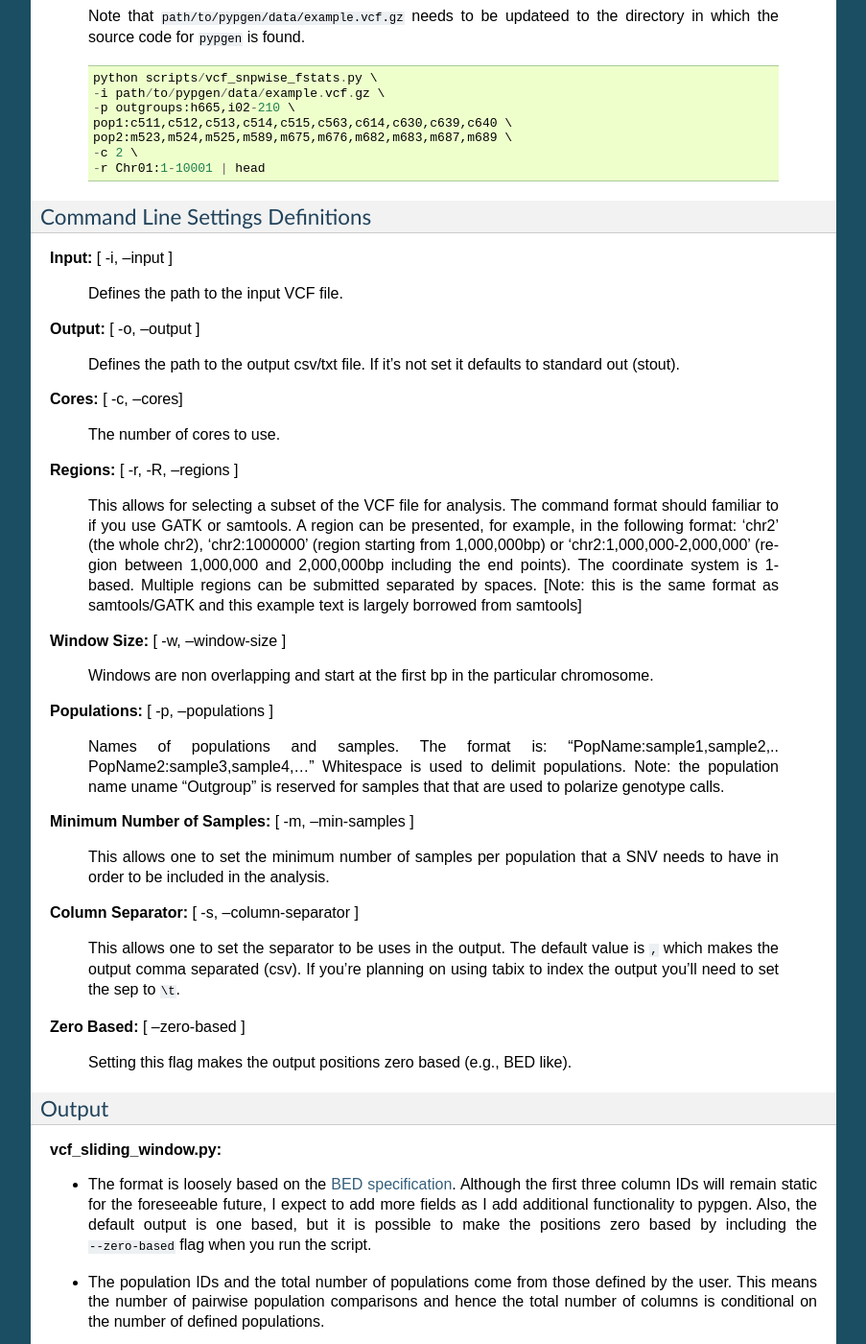
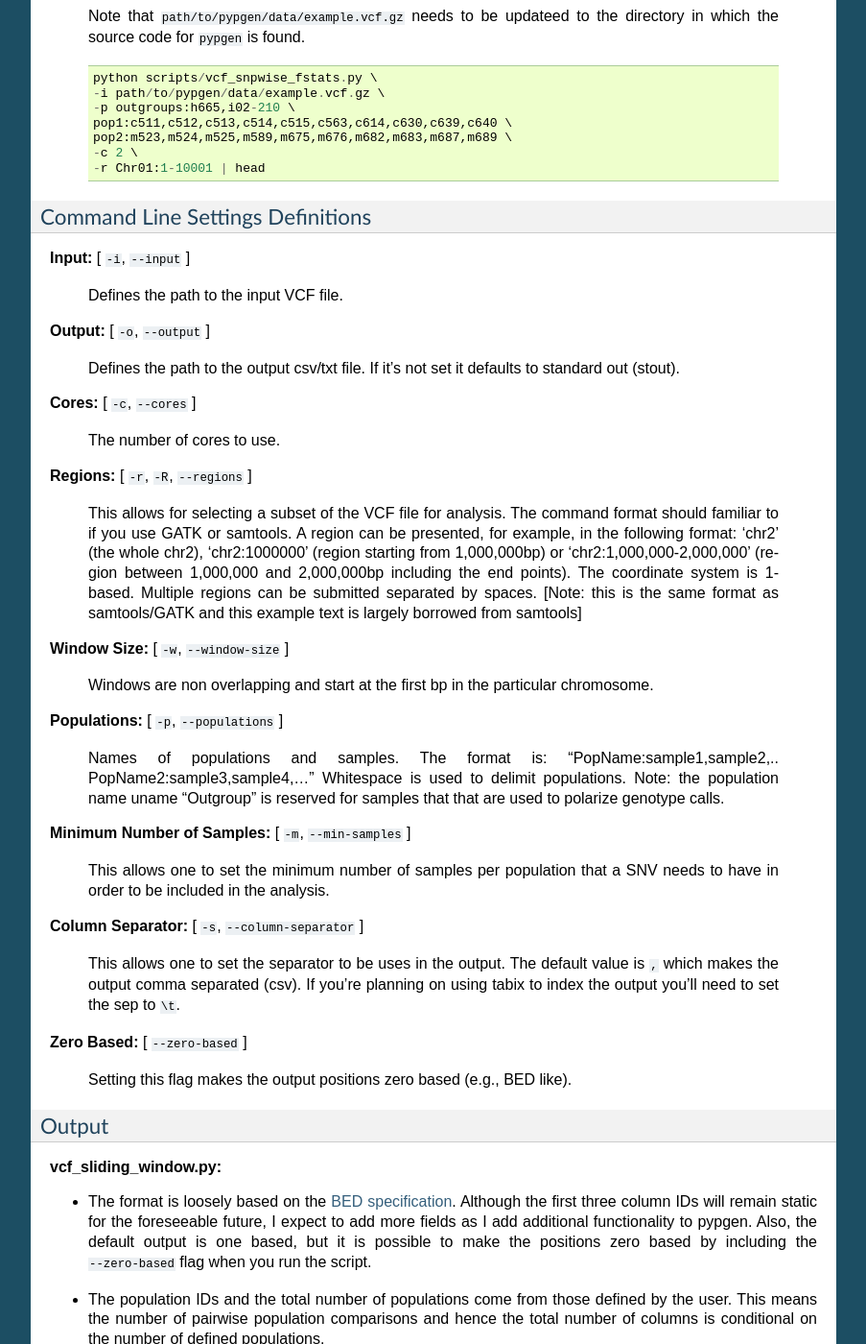
Before and after one commit to ngcrawford/pypgen, a Sphinx documentation site: the page built from doc/tutorial.rst, in a window 1280 px wide and 1400 px high, scrolled down 978 px. Shown: the whole window at 96% size, without its empty margins (198-1101 px from the left). Built offline with Sphinx 7.4.7, drawn with Linux system fonts in a browser that asks for light colours.

Commit message:
Fixed flags text

```diff
--- a/doc/tutorial.rst
+++ b/doc/tutorial.rst
@@ -82,43 +82,43 @@ This script calculates *F*-statistics for each pair of populations at each windo
 Command Line Settings Definitions
 ---------------------------------
 
-**Input:** [ -i, --input ]
+**Input:** [ ``-i``, ``--input`` ]
 
 	Defines the path to the input VCF file.
 
-**Output:** [ -o, --output ]
+**Output:** [ ``-o``, ``--output`` ]
 
 	Defines the path to the output csv/txt file. If it's not set it defaults to standard out (stout).
 
-**Cores:** [ -c, --cores]
+**Cores:** [ ``-c``, ``--cores`` ]
 
 	The number of cores to use.
 
-**Regions:** [ -r, -R, --regions ]
+**Regions:** [ ``-r``, ``-R``, ``--regions`` ]
 
     This allows for selecting a subset of the VCF file for analysis. The command format should familiar to if you use GATK or samtools. A region can be presented, for example, in the following format: ‘chr2’ (the whole chr2), ‘chr2:1000000’ (region starting from 1,000,000bp) or ‘chr2:1,000,000-2,000,000’ (region between 1,000,000 and 2,000,000bp including the end points). The coordinate system is 1-based. Multiple regions can be submitted separated by spaces. [Note: this is the same format as samtools/GATK and this example text is largely borrowed from samtools]
 
 
-**Window Size:** [ -w, --window-size ]
+**Window Size:** [ ``-w``, ``--window-size`` ]
 
 	Windows are non overlapping and start at the first bp in the particular chromosome.
 
 
-**Populations:** [ -p, --populations ]
+**Populations:** [ ``-p``, ``--populations`` ]
 
 	Names of populations and samples. The format is: "PopName:sample1,sample2,.. PopName2:sample3,sample4,..." Whitespace is used to delimit populations. Note: the population name uname "Outgroup" is reserved for samples that that are used to polarize genotype calls.
 
 
-**Minimum Number of Samples:** [ -m, --min-samples ]
+**Minimum Number of Samples:** [ ``-m``, ``--min-samples`` ]
 
 	This allows one to set the minimum number of samples per population that a SNV needs to have in order to be included in the analysis.
 
 
-**Column Separator:** [ -s, --column-separator ]
+**Column Separator:** [ ``-s``, ``--column-separator`` ]
 
 	This allows one to set the separator to be uses in the output. The default value is ``,`` which makes the output comma separated (csv). If you're planning on using tabix to index the output you'll need to set the sep to ``\t``.
 
-**Zero Based:** [ --zero-based ]
+**Zero Based:** [ ``--zero-based`` ]
 
 	Setting this flag makes the output positions zero based (e.g., BED like).
 
```
Also changed, not shown: 6 other files.
